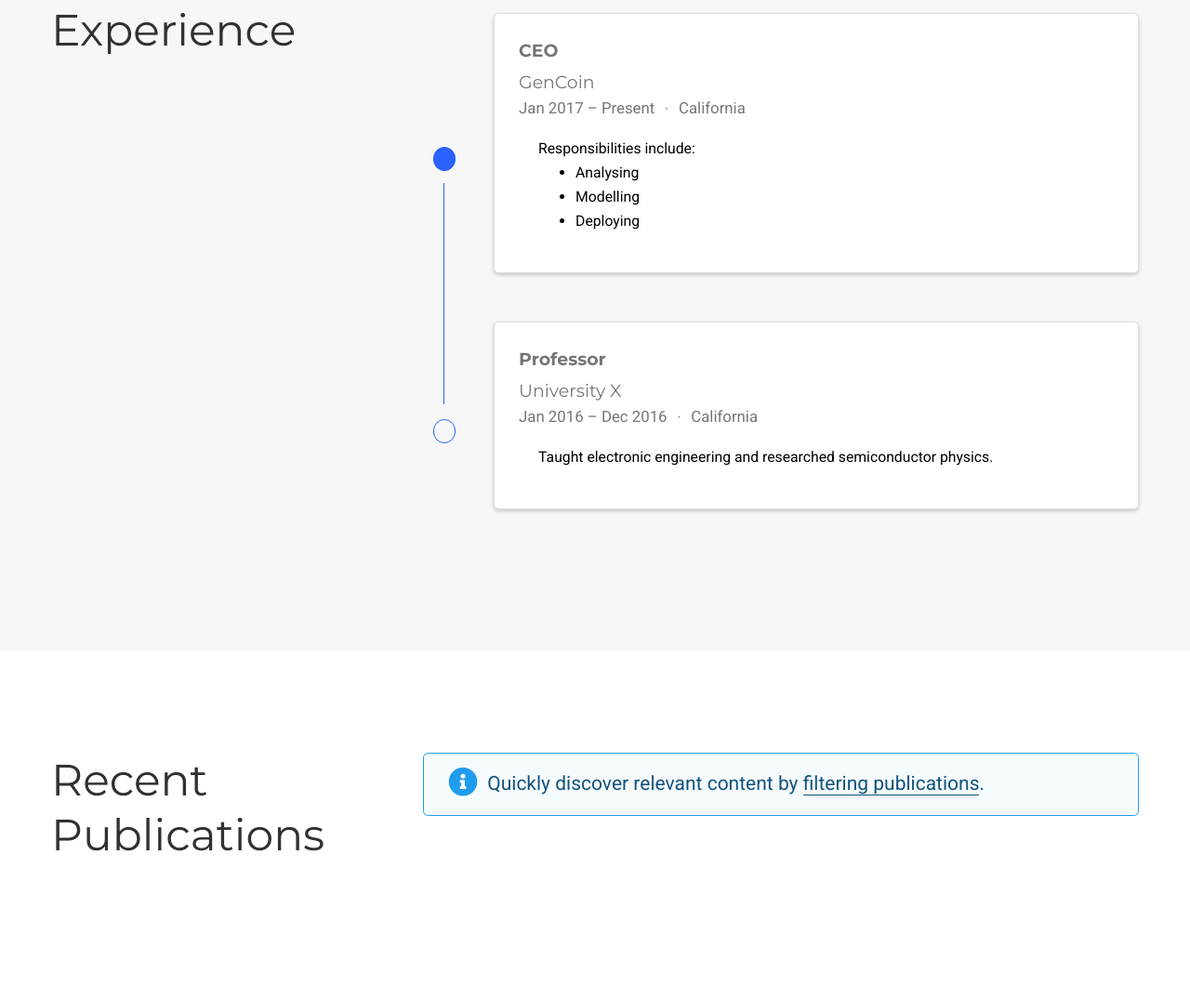
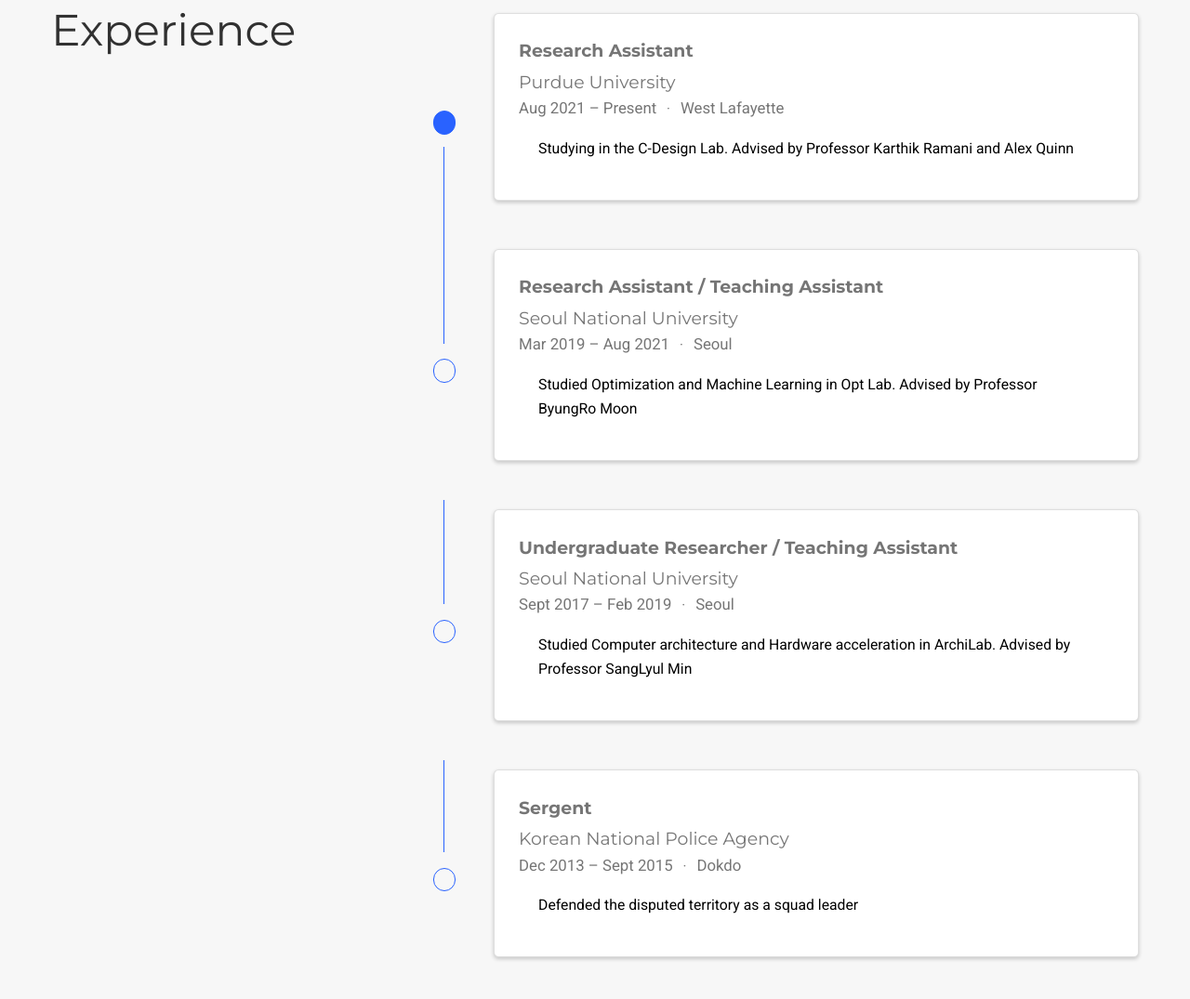
Before and after one commit to sgchi/sgchi.github.io, a plain HTML site: page index.html in a window 1280 px wide. Shown: the part 963-2038 px from the top of the page at 93% size. Drawn offline with nearby package versions, Linux system fonts and the light colour scheme; some packages are replaced by stand-ins of ours; some icons are missing.

Commit message:
experience

```diff
--- a/index.html
+++ b/index.html
@@ -318,7 +318,7 @@
 
 
     <div class="d-none d-lg-inline-flex">
-      <a class="navbar-brand" href="/">Academic</a>
+      <a class="navbar-brand" href="/">Seunggeun Chi</a>
     </div>
 
 
@@ -331,7 +331,7 @@
 
 
     <div class="navbar-brand-mobile-wrapper d-inline-flex d-lg-none">
-      <a class="navbar-brand" href="/">Academic</a>
+      <a class="navbar-brand" href="/">Seunggeun Chi</a>
     </div>
 
 
@@ -370,116 +370,14 @@
         </li>
 
 
-
-
-
-
-
-
-
-
-
-
-
-
-
-
-
-
-
-
-
-
-
-
-
-
-        <li class="nav-item">
-          <a class="nav-link " href="/#posts" data-target="#posts"><span>Posts</span></a>
-        </li>
-
-
-
-
-
-
-
-
-
-
-
-
-
-
-
-
-
-
-
-
-
-
-
-
-
-
-        <li class="nav-item">
-          <a class="nav-link " href="/#projects" data-target="#projects"><span>Projects</span></a>
-        </li>
-
-
-
-
-
-
-
-
-
-
-
-
-
-
-
-
-
-
-
-
-
-
-
-
-
-
         <li class="nav-item">
           <a class="nav-link " href="/#featured" data-target="#featured"><span>Publications</span></a>
         </li>
 
 
-
-
-
-
-
-
-
-
-
-
-
-
-
-
-
-
-
-
-
-
-
-
-
+        <li class="nav-item">
+          <a class="nav-link " href="/#experience" data-target="#expeirence"><span>Experience</span></a>
+        </li>
 
         <li class="nav-item">
           <a class="nav-link " href="/#contact" data-target="#contact"><span>Contact</span></a>
@@ -822,7 +720,7 @@
           <li>
             <i class="fa-li fas fa-graduation-cap"></i>
             <div class="description">
-              <p class="course">BS in Computer Science and Engineering, 2019</p>
+              <p class="course">B.S. in Computer Science and Engineering, 2019</p>
               <p class="institution">Seoul National University</p>
             </div>
           </li>
@@ -988,24 +886,14 @@
       <div class="col py-2">
         <div class="card">
           <div class="card-body">
-            <h4 class="card-title exp-title text-muted mt-0 mb-1">CEO</h4>
-            <h4 class="card-title exp-company text-muted my-0">GenCoin</h4>
+            <h4 class="card-title exp-title text-muted mt-0 mb-1">Research Assistant</h4>
+            <h4 class="card-title exp-company text-muted my-0">Purdue University</h4>
             <div class="text-muted exp-meta">
-              Jan 2017 –
-
-                Present
-
-
+              Aug 2021 – Present
                 <span class="middot-divider"></span>
-                <span>California</span>
-
+                <span>West Lafayette</span>
             </div>
-            <div class="card-text">Responsibilities include:</p>
-<ul>
-<li>Analysing</li>
-<li>Modelling</li>
-<li>Deploying</li>
-</ul></div>
+            <div class="card-text">Studying in the C-Design Lab. Advised by Professor Karthik Ramani and Alex Quinn</div>
           </div>
         </div>
       </div>
@@ -1030,25 +918,82 @@
       <div class="col py-2">
         <div class="card">
           <div class="card-body">
-            <h4 class="card-title exp-title text-muted mt-0 mb-1">Professor</h4>
-            <h4 class="card-title exp-company text-muted my-0">University X</h4>
+            <h4 class="card-title exp-title text-muted mt-0 mb-1">Research Assistant / Teaching Assistant</h4>
+            <h4 class="card-title exp-company text-muted my-0">Seoul National University</h4>
             <div class="text-muted exp-meta">
-              Jan 2016 –
-
-                Dec 2016
-
-
+              Mar 2019 – Aug 2021
                 <span class="middot-divider"></span>
-                <span>California</span>
-
+                <span>Seoul</span>
             </div>
-            <div class="card-text">Taught electronic engineering and researched semiconductor physics.</div>
+            <div class="card-text">Studied Optimization and Machine Learning in Opt Lab. Advised by Professor ByungRo Moon</div>
           </div>
         </div>
       </div>
     </div>
 
-
+    <div class="row experience">
+
+      <div class="col-auto text-center flex-column d-none d-sm-flex">
+        <div class="row h-50">
+          <div class="col border-right">&nbsp;</div>
+          <div class="col">&nbsp;</div>
+        </div>
+        <div class="m-2">
+          <span class="badge badge-pill border ">&nbsp;</span>
+        </div>
+        <div class="row h-50">
+          <div class="col ">&nbsp;</div>
+          <div class="col">&nbsp;</div>
+        </div>
+      </div>
+
+      <div class="col py-2">
+        <div class="card">
+          <div class="card-body">
+            <h4 class="card-title exp-title text-muted mt-0 mb-1">Undergraduate Researcher / Teaching Assistant</h4>
+            <h4 class="card-title exp-company text-muted my-0">Seoul National University</h4>
+            <div class="text-muted exp-meta">
+              Sept 2017 – Feb 2019
+                <span class="middot-divider"></span>
+                <span>Seoul</span>
+            </div>
+            <div class="card-text">Studied Computer architecture and Hardware acceleration in ArchiLab. Advised by Professor SangLyul Min</div>
+          </div>
+        </div>
+      </div>
+    </div>
+
+    <div class="row experience">
+
+      <div class="col-auto text-center flex-column d-none d-sm-flex">
+        <div class="row h-50">
+          <div class="col border-right">&nbsp;</div>
+          <div class="col">&nbsp;</div>
+        </div>
+        <div class="m-2">
+          <span class="badge badge-pill border ">&nbsp;</span>
+        </div>
+        <div class="row h-50">
+          <div class="col ">&nbsp;</div>
+          <div class="col">&nbsp;</div>
+        </div>
+      </div>
+
+      <div class="col py-2">
+        <div class="card">
+          <div class="card-body">
+            <h4 class="card-title exp-title text-muted mt-0 mb-1">Sergent</h4>
+            <h4 class="card-title exp-company text-muted my-0">Korean National Police Agency</h4>
+            <div class="text-muted exp-meta">
+              Dec 2013 – Sept 2015
+                <span class="middot-divider"></span>
+                <span>Dokdo</span>
+            </div>
+            <div class="card-text">Defended the disputed territory as a squad leader</div>
+          </div>
+        </div>
+      </div>
+    </div>
   </div>
 </div>
 
@@ -1902,8 +1847,10 @@
       const search_config = {"indexURI":"/index.json","minLength":1,"threshold":0.3};
       const i18n = {"no_results":"No results found","placeholder":"Search...","results":"results found"};
       const content_type = {
+        'post': "Posts",
         'publication' : "Publications",
-        'experience' : "Experience",
+        'project': "Projects",
+        'talk' : "Talks"
         };
     </script>
 
```
